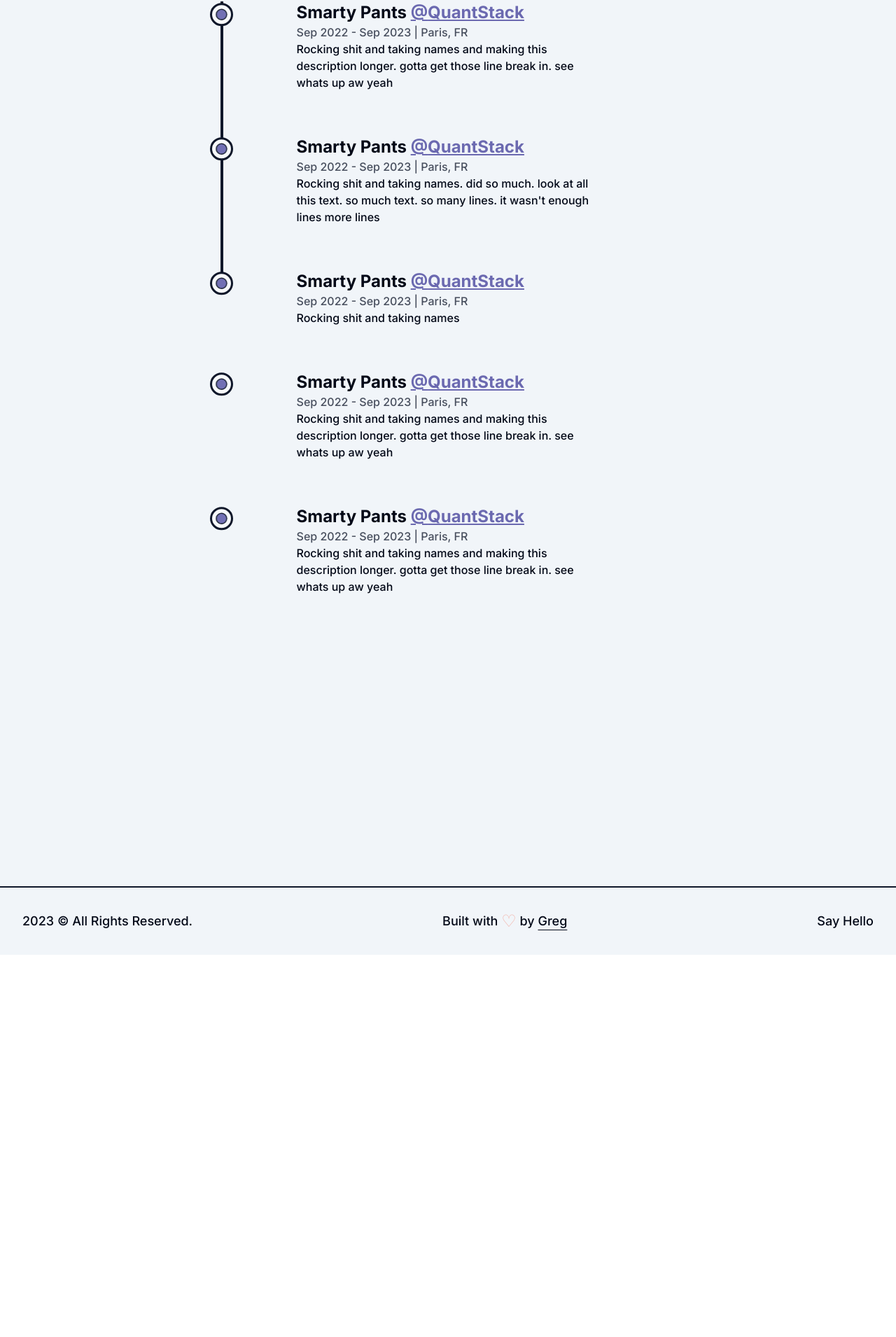
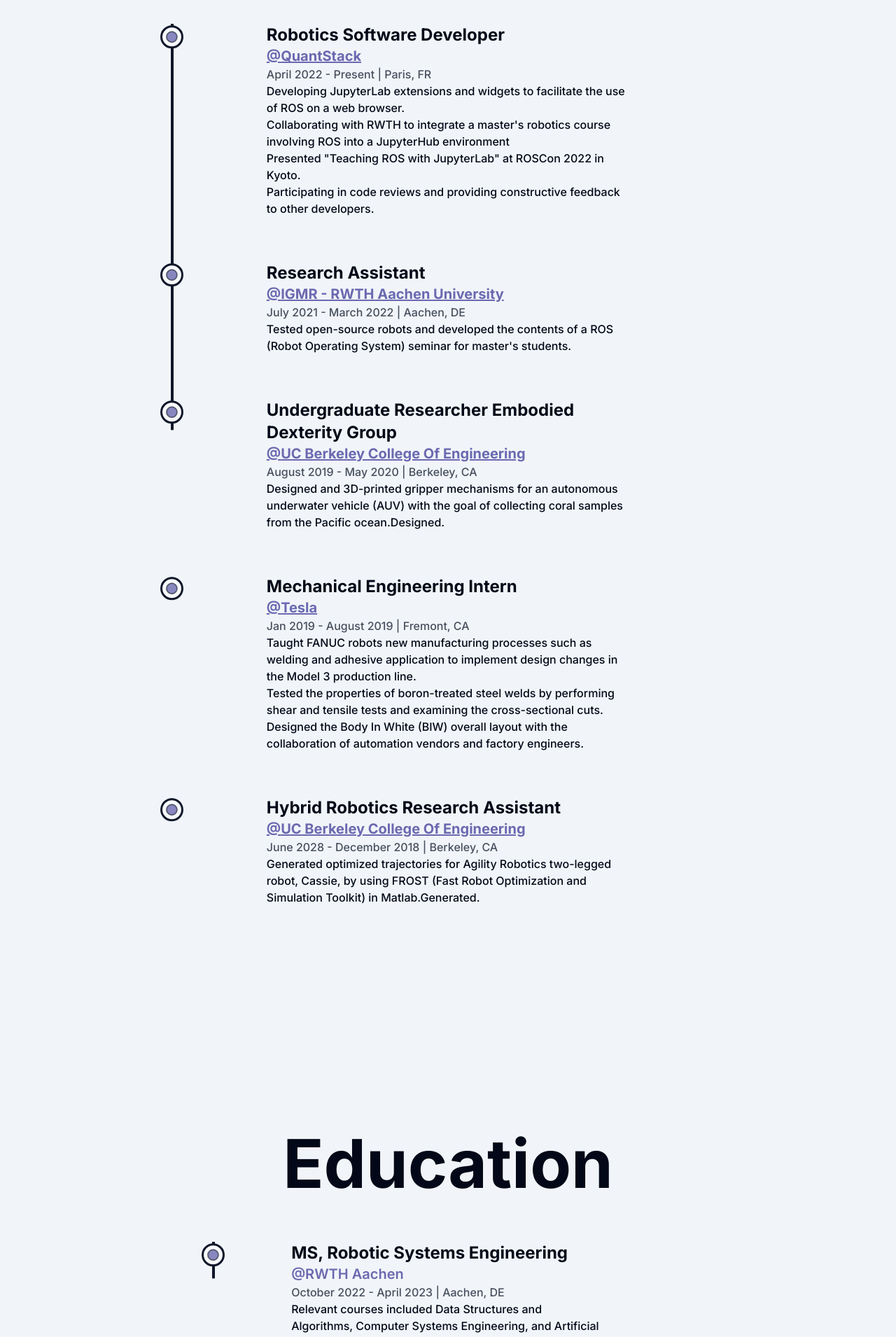
Before and after one commit to gjmooney/portfolio, a Next.js app: page /about in a window 1280 px wide. Shown: the part 2154-4064 px from the top of the page at 70% size. Before the commit the page ends 3518 px from the top, so only its background shows below. Built offline with nearby package versions, Linux system fonts and the light colour scheme.

Commit message:
Add education section

```diff
--- a/Text/TextBlurbs.ts
+++ b/Text/TextBlurbs.ts
@@ -49,7 +49,9 @@
   {
     title: "Robotics Software Developer",
     company: "QuantStack",
-    date: "April 2022 - Present",
+    companyLink: "https://quantstack.com",
+    dates: "April 2022 - Present",
+    location: "Paris, FR",
     points: [
       "Developing JupyterLab extensions and widgets to facilitate the use of ROS on a web browser.",
       "Collaborating with RWTH to integrate a master's robotics course involving ROS into a JupyterHub environment",
@@ -60,7 +62,9 @@
   {
     title: "Research Assistant",
     company: "IGMR - RWTH Aachen University",
-    date: "July 2021 - March 2022",
+    companyLink: "https://quantstack.com",
+    dates: "July 2021 - March 2022",
+    location: "Aachen, DE",
     points: [
       "Tested open-source robots and developed the contents of a ROS (Robot Operating System) seminar for master's students.",
     ],
@@ -68,7 +72,9 @@
   {
     title: "Undergraduate Researcher Embodied Dexterity Group",
     company: "UC Berkeley College of Engineering",
-    date: "August 2019 - May 2020",
+    companyLink: "https://quantstack.com",
+    dates: "August 2019 - May 2020",
+    location: "Berkeley, CA",
     points: [
       "Designed and 3D-printed gripper mechanisms for an autonomous underwater vehicle (AUV) with the goal of collecting coral samples from the Pacific ocean.Designed.",
     ],
@@ -76,7 +82,9 @@
   {
     title: "Mechanical Engineering Intern",
     company: "Tesla",
-    date: "Jan 2019 - August 2019",
+    companyLink: "https://quantstack.com",
+    dates: "Jan 2019 - August 2019",
+    location: "Fremont, CA",
     points: [
       "Taught FANUC robots new manufacturing processes such as welding and adhesive application to implement design changes in the Model 3 production line.",
       "Tested the properties of boron-treated steel welds by performing shear and tensile tests and examining the cross-sectional cuts.",
@@ -86,9 +94,28 @@
   {
     title: "Hybrid Robotics Research Assistant",
     company: "UC Berkeley College of Engineering",
-    date: "June 2028 - December 2018",
+    companyLink: "https://quantstack.com",
+    dates: "June 2028 - December 2018",
+    location: "Berkeley, CA",
     points: [
       "Generated optimized trajectories for Agility Robotics two-legged robot, Cassie, by using FROST (Fast Robot Optimization and Simulation Toolkit) in Matlab.Generated.",
     ],
   },
 ];
+
+export const educationText = [
+  {
+    title: "MS, Robotic Systems Engineering",
+    school: "RWTH Aachen",
+    dates: "October 2022 - April 2023",
+    location: "Aachen, DE",
+    info: "Relevant courses included Data Structures and Algorithms, Computer Systems Engineering, and Artificial Intelligence.",
+  },
+  {
+    title: "BS, Mechanical Engineering",
+    school: "University of California,Berkeley",
+    dates: "September 2017 - May 2020",
+    location: "Berkeley, CA",
+    info: "Completed a master's project on deep learning, developing a new neural network architecture for natural language understanding.",
+  },
+];
--- a/app/about/page.tsx
+++ b/app/about/page.tsx
@@ -1,15 +1,13 @@
 import AnimatedNumber from "@/components/animations/AnimatedNumber";
 import AnimatedText from "@/components/animations/AnimatedText";
-import Experience from "@/components/Experience";
 import Skills from "@/components/Skills";
+import Timeline from "@/components/Timeline";
 import { cn } from "@/lib/utils";
-import { experiencesText } from "@/Text/TextBlurbs";
+import { educationText, experiencesText } from "@/Text/TextBlurbs";
 import Image from "next/image";
 import profilePic from "public/profile/about-img.jpg";
 
 const page = () => {
-  const exp = experiencesText;
-
   return (
     <main className="flex min-h-screen flex-col items-center p-8 ">
       <AnimatedText text="Passion Fuels Purpose" className="mb-16 text-8xl" />
@@ -79,7 +77,12 @@
       </div>
 
       <Skills />
-      <Experience />
+      <Timeline isExperience label="Experience" experience={experiencesText} />
+      <Timeline
+        isExperience={false}
+        label="Education"
+        education={educationText}
+      />
     </main>
   );
 };
--- a/components/Experience.tsx
+++ /dev/null
@@ -1,123 +0,0 @@
-"use client";
-
-import React, { forwardRef, useRef } from "react";
-import ExperienceScroll from "./animations/ExperienceScroll";
-import { motion, spring, useScroll } from "framer-motion";
-import ListItemIcon from "./ListItemIcon";
-
-interface ExperienceText {
-  position: string;
-  company: string;
-  companyLink: string;
-  time: string;
-  address: string;
-  work: string;
-}
-
-const Details = ({
-  position,
-  company,
-  companyLink,
-  time,
-  address,
-  work,
-}: ExperienceText) => {
-  const ref = useRef<HTMLLIElement>(null);
-
-  return (
-    <li
-      ref={ref}
-      className="mx-auto my-8 flex w-[60%] flex-col justify-between first:mt-0 last:mb-96"
-    >
-      <ListItemIcon reference={ref} />
-
-      <motion.div
-        initial={{ y: 50 }}
-        whileInView={{ y: 0 }}
-        transition={{ duration: 0.5, type: spring }}
-      >
-        <h3 className="text-2xl font-bold capitalize ">
-          {position}&nbsp;
-          <a
-            href={companyLink}
-            target="_blank"
-            className="capitalize text-pastel-purple underline"
-          >
-            @{company}
-          </a>
-        </h3>
-        <span className="font-medium capitalize text-primary/75">
-          {time} | {address}
-        </span>
-        <p className="w-full font-medium">{work}</p>
-      </motion.div>
-    </li>
-  );
-};
-
-const Experience = () => {
-  const ref = useRef(null);
-  const { scrollYProgress } = useScroll({
-    target: ref,
-    offset: ["start end", "center start"],
-  });
-
-  return (
-    <div className="mt-32">
-      <h2 className="mb-16 w-full text-center text-8xl font-bold">
-        Experience
-      </h2>
-
-      <div className="relative mx-auto w-[75%]" ref={ref}>
-        <motion.div
-          style={{ scaleY: scrollYProgress }}
-          className="absolute left-9 top-0 h-full w-[4px] origin-top bg-primary"
-        />
-
-        <ul className="flex flex-col items-start justify-between">
-          <Details
-            position="Smarty Pants"
-            company="QuantStack"
-            address="Paris, FR"
-            companyLink="https://www.quantstack.com"
-            time="Sep 2022 - Sep 2023"
-            work="Rocking shit and taking names and making this description longer. gotta get those line break in. see whats up aw yeah"
-          />
-          <Details
-            position="Smarty Pants"
-            company="QuantStack"
-            address="Paris, FR"
-            companyLink="https://www.quantstack.com"
-            time="Sep 2022 - Sep 2023"
-            work="Rocking shit and taking names. did so much. look at all this text. so much text. so many lines. it wasn't enough lines more lines"
-          />
-          <Details
-            position="Smarty Pants"
-            company="QuantStack"
-            address="Paris, FR"
-            companyLink="https://www.quantstack.com"
-            time="Sep 2022 - Sep 2023"
-            work="Rocking shit and taking names"
-          />
-          <Details
-            position="Smarty Pants"
-            company="QuantStack"
-            address="Paris, FR"
-            companyLink="https://www.quantstack.com"
-            time="Sep 2022 - Sep 2023"
-            work="Rocking shit and taking names and making this description longer. gotta get those line break in. see whats up aw yeah"
-          />
-          <Details
-            position="Smarty Pants"
-            company="QuantStack"
-            address="Paris, FR"
-            companyLink="https://www.quantstack.com"
-            time="Sep 2022 - Sep 2023"
-            work="Rocking shit and taking names and making this description longer. gotta get those line break in. see whats up aw yeah"
-          />
-        </ul>
-      </div>
-    </div>
-  );
-};
-export default Experience;
--- a/components/ListItemIcon.tsx
+++ b/components/ListItemIcon.tsx
@@ -5,6 +5,7 @@
   reference: RefObject<HTMLLIElement>;
 }
 
+//TODO: forwardRef?
 const ListItemIcon = ({ reference }: ListItemIconProps) => {
   const { scrollYProgress } = useScroll({
     target: reference,
@@ -15,7 +16,7 @@
     <figure className="absolute left-0 stroke-primary">
       <svg className="-rotate-90" width="75" height="75" viewBox="0 0 100 100">
         <circle
-          cx="75"
+          cx="76"
           cy="50"
           r="20"
           className="fill-primary stroke-primary stroke-1"
--- /dev/null
+++ b/components/Timeline.tsx
@@ -0,0 +1,68 @@
+"use client";
+
+import { motion, useScroll } from "framer-motion";
+import { useRef } from "react";
+import ExperienceDetails from "./details/ExperienceDetails";
+import { EducationText, ExperienceText } from "@/types/types";
+import EducationDetails from "./details/EducationDetails";
+
+interface TimelineProps {
+  label: string;
+  experience?: ExperienceText[];
+  education?: EducationText[];
+  isExperience: boolean;
+}
+
+const Timeline = ({
+  isExperience,
+  label,
+  experience,
+  education,
+}: TimelineProps) => {
+  const ref = useRef(null);
+  const { scrollYProgress } = useScroll({
+    target: ref,
+    offset: ["start end", "center start"],
+  });
+
+  return (
+    <div className="my-40">
+      <h2 className="mb-16 w-full text-center text-8xl font-bold capitalize">
+        {label}
+      </h2>
+
+      <div className="relative mx-auto w-[75%]" ref={ref}>
+        <motion.div
+          style={{ scaleY: scrollYProgress }}
+          className="absolute left-9 top-0 h-full w-[4px] origin-top bg-primary"
+        />
+
+        <ul className="flex flex-col items-start justify-between">
+          {isExperience
+            ? experience!.map((text) => (
+                <ExperienceDetails
+                  key={text.title}
+                  points={text.points}
+                  company={text.company}
+                  companyLink={text.companyLink}
+                  dates={text.dates}
+                  location={text.location}
+                  title={text.title}
+                />
+              ))
+            : education!.map((text) => (
+                <EducationDetails
+                  key={text.title}
+                  info={text.info}
+                  school={text.school}
+                  dates={text.dates}
+                  location={text.location}
+                  title={text.title}
+                />
+              ))}
+        </ul>
+      </div>
+    </div>
+  );
+};
+export default Timeline;
--- /dev/null
+++ b/components/details/EducationDetails.tsx
@@ -0,0 +1,40 @@
+import { useRef } from "react";
+import ListItemIcon from "../ListItemIcon";
+import { motion, spring } from "framer-motion";
+import { EducationText } from "@/types/types";
+
+const EducationDetails = ({
+  title,
+  school,
+  dates,
+  location,
+  info,
+}: EducationText) => {
+  const ref = useRef<HTMLLIElement>(null);
+
+  return (
+    <li
+      ref={ref}
+      className="mx-auto my-8 flex w-[60%] flex-col justify-between first:mt-0 last:mb-0"
+    >
+      <ListItemIcon reference={ref} />
+
+      <motion.div
+        initial={{ y: 50 }}
+        whileInView={{ y: 0 }}
+        transition={{ duration: 0.5, type: spring }}
+      >
+        <h3 className="text-2xl font-bold capitalize ">{title}</h3>
+        <h2 className="text-xl font-semibold capitalize text-pastel-purple">
+          @{school}
+        </h2>
+        <span className="font-medium capitalize text-primary/75">
+          {dates} | {location}
+        </span>
+        <p className="w-full font-medium">{info}</p>
+      </motion.div>
+    </li>
+  );
+};
+
+export default EducationDetails;
--- /dev/null
+++ b/components/details/ExperienceDetails.tsx
@@ -0,0 +1,51 @@
+import { ExperienceText } from "@/types/types";
+import { motion, spring } from "framer-motion";
+import { useRef } from "react";
+import ListItemIcon from "../ListItemIcon";
+
+const ExperienceDetails = ({
+  title,
+  company,
+  companyLink,
+  dates,
+  location,
+  points,
+}: ExperienceText) => {
+  const ref = useRef<HTMLLIElement>(null);
+
+  return (
+    <li
+      ref={ref}
+      className="mx-auto my-8 flex w-[60%] flex-col justify-between first:mt-0 last:mb-0"
+    >
+      <ListItemIcon reference={ref} />
+
+      <motion.div
+        initial={{ y: 50 }}
+        whileInView={{ y: 0 }}
+        transition={{ duration: 0.5, type: spring }}
+      >
+        <h3 className="text-2xl font-bold capitalize ">{title}&nbsp;</h3>
+        <h2>
+          <a
+            href={companyLink}
+            target="_blank"
+            className="text-xl font-bold capitalize text-pastel-purple underline"
+          >
+            @{company}
+          </a>
+        </h2>
+        <span className="font-medium capitalize text-primary/75">
+          {dates} | {location}
+        </span>
+        {points.map((point, index) => (
+          <p key={index} className="w-full font-medium">
+            {point}
+          </p>
+        ))}
+      </motion.div>
+    </li>
+  );
+};
+
+export default ExperienceDetails;
--- /dev/null
+++ b/types/types.ts
@@ -0,0 +1,16 @@
+export interface ExperienceText {
+  title: string;
+  company: string;
+  companyLink: string;
+  dates: string;
+  location: string;
+  points: string[];
+}
+
+export interface EducationText {
+  title: string;
+  school: string;
+  dates: string;
+  location: string;
+  info: string;
+}
```
